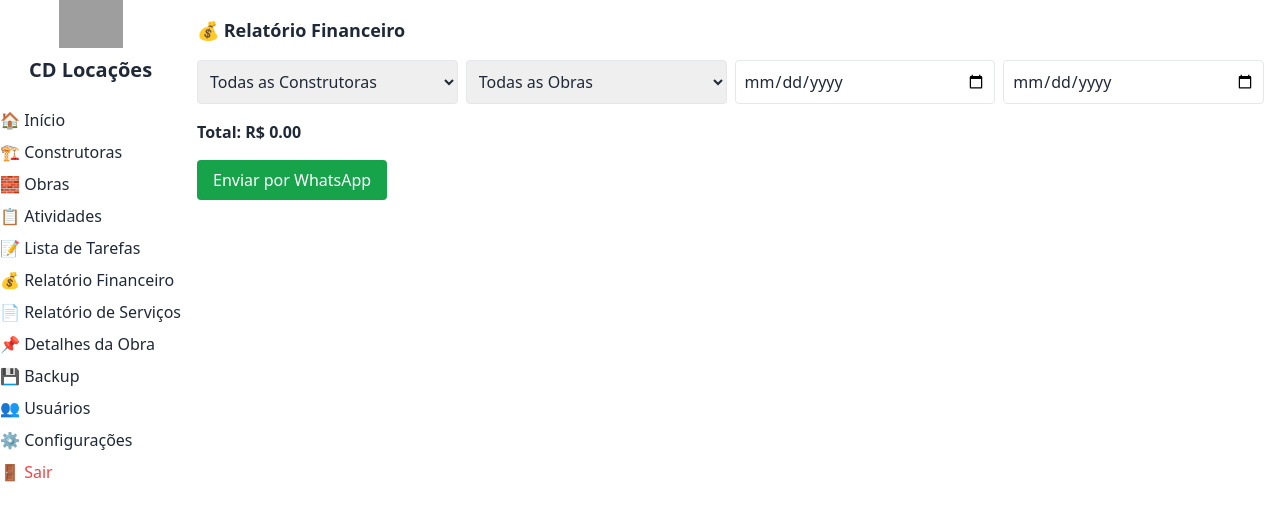
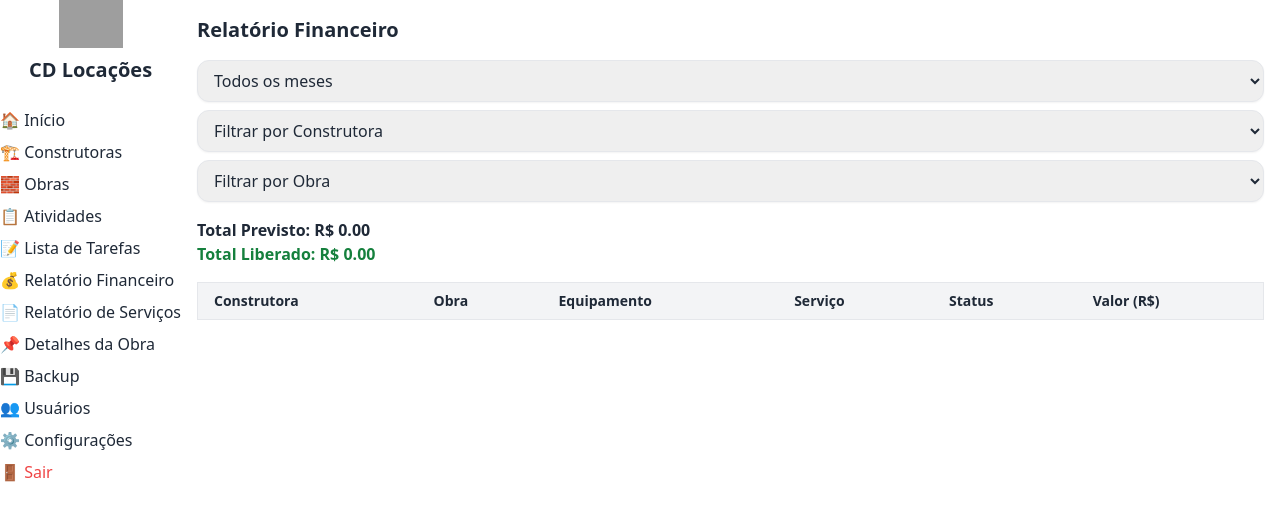
Before and after one commit to CarlosBraga123/CD-Locacoes-1.2, a React (Vite) app: page / in a window 1280 px wide. Both pictures are taken after a click on the button "💰 Relatório Financeiro". Shown: the top 520 px of the page. Built offline with nearby package versions, Linux system fonts and the light colour scheme; grey boxes are pictures that could not be loaded.

Commit message:
Update RelatorioFinanceiro.jsx

```diff
--- a/src/components/RelatorioFinanceiro.jsx
+++ b/src/components/RelatorioFinanceiro.jsx
@@ -1,129 +1,156 @@
+// RelatorioFinanceiro.jsx - Versão com tabela e totais
 import { useEffect, useState } from "react";
 
 export default function RelatorioFinanceiro() {
   const [atividades, setAtividades] = useState([]);
-  const [construtoras, setConstrutoras] = useState([]);
-  const [obras, setObras] = useState([]);
-  const [valores, setValores] = useState({});
+  const [filtroConstrutora, setFiltroConstrutora] = useState("");
+  const [filtroObra, setFiltroObra] = useState("");
+  const [filtroMes, setFiltroMes] = useState("");
 
-  const [filtros, setFiltros] = useState({
-    construtora: "",
-    obra: "",
-    dataInicio: "",
-    dataFim: "",
-  });
 
   useEffect(() => {
-    setAtividades(JSON.parse(localStorage.getItem("atividades") || "[]"));
-    setConstrutoras(JSON.parse(localStorage.getItem("construtoras") || "[]"));
-    setObras(JSON.parse(localStorage.getItem("obras") || "[]"));
-    setValores(JSON.parse(localStorage.getItem("valoresServicos") || "{}"));
+    const dados = JSON.parse(localStorage.getItem("atividades")) || [];
+    setAtividades(dados);
   }, []);
 
-  const formatarData = (data) => {
-    if (!data) return "—";
-    const [y, m, d] = data.split("-");
-    return `${d}/${m}/${y}`;
-  };
+  let valoresPadrao = {};
+try {
+  valoresPadrao = JSON.parse(localStorage.getItem("valoresPadrao")) || {};
+} catch {
+  console.warn("Erro ao ler valoresPadrao do localStorage");
+}
 
-  const filtradas = atividades.filter((a) => {
-    const dentroConstrutora = !filtros.construtora || a.construtora === filtros.construtora;
-    const dentroObra = !filtros.obra || a.obra === filtros.obra;
-    const dentroPeriodo =
-      (!filtros.dataInicio || a.dataLiberacao >= filtros.dataInicio) &&
-      (!filtros.dataFim || a.dataLiberacao <= filtros.dataFim);
+const primeiroDiaMesAtual = new Date();
+primeiroDiaMesAtual.setDate(1);
+const mesFormatadoAtual = primeiroDiaMesAtual.toISOString().slice(0, 7);
 
-    return dentroConstrutora && dentroObra && dentroPeriodo;
-  });
+const atividadesFiltradas = atividades.filter((item) => {
+  const matchConstrutora =
+    !filtroConstrutora || item.construtora === filtroConstrutora;
+  const matchObra = !filtroObra || item.obra === filtroObra;
 
-  const calcularTotal = () => {
-    return filtradas.reduce((acc, item) => {
-      const chave = `${item.equipamento}-${item.servico}`;
-      const valor = parseFloat(valores[chave] || 0);
-      return acc + valor;
-    }, 0).toFixed(2);
-  };
+  let matchMes = true;
+  if (filtroMes === "mesAtual") {
+    matchMes = item.dataAgendamento >= primeiroDiaMesAtual.toISOString().slice(0, 10);
+  } else if (filtroMes.startsWith("fechamento:")) {
+    const mesAlvo = filtroMes.split(":"[1]);
+    matchMes = item.dataLiberacao?.slice(0, 7) === mesAlvo;
+  } else if (filtroMes && filtroMes.length === 7) {
+    matchMes = item.dataAgendamento?.startsWith(filtroMes);
+  }
 
-  const exportarWhatsApp = () => {
-    const linhas = filtradas.map((item) => {
-      const chave = `${item.equipamento}-${item.servico}`;
-      const valor = parseFloat(valores[chave] || 0).toFixed(2);
-      return `${item.servico} - ${item.equipamento} (${item.construtora} / ${item.obra}) - ${formatarData(item.dataLiberacao)} - R$ ${valor}`;
-    });
+  return matchConstrutora && matchObra && matchMes;
+});
 
-    const texto = `📊 *Relatório Financeiro*\n\n${linhas.join("\n")}\n\nTotal: R$ ${calcularTotal()}`;
-    const url = `https://wa.me/?text=${encodeURIComponent(texto)}`;
-    window.open(url, "_blank");
-  };
+  const totalPrevisto = atividadesFiltradas.reduce((acc, item) => {
+  const chave = `${item.equipamento}-${item.servico}`;
+  const valor = Number(valoresPadrao[chave] || 0);
+  return acc + valor;
+}, 0);
+
+  const totalLiberado = atividadesFiltradas.reduce((acc, item) => {
+  const chave = `${item.equipamento}-${item.servico}`;
+  const valor = Number(valoresPadrao[chave] || 0);
+  return acc + (item.dataLiberacao ? valor : 0);
+}, 0);
 
   return (
-    <div className="p-4 space-y-4">
-      <h2 className="text-lg font-bold">💰 Relatório Financeiro</h2>
+    <div className="p-4">
+      <h2 className="text-xl font-semibold mb-4">Relatório Financeiro</h2>
 
-      <div className="grid grid-cols-1 sm:grid-cols-4 gap-2">
+      <div className="grid gap-2 mb-4">
         <select
-          value={filtros.construtora}
-          onChange={(e) => setFiltros({ ...filtros, construtora: e.target.value, obra: "" })}
-          className="border p-2 rounded"
+  value={filtroMes}
+  onChange={(e) => setFiltroMes(e.target.value)}
+  className="w-full border rounded-xl px-3 py-2 shadow-sm"
+>
+  <option value="">Todos os meses</option>
+  <option value="mesAtual">Mês Atual</option>
+
+  {/* Fechamentos mensais baseados em data de liberação */}
+  {[...new Set(atividades.map((a) => a.dataLiberacao?.slice(0, 7)))]
+    .filter(Boolean)
+    .sort()
+    .map((mes) => (
+      <option key={`fechamento:${mes}`} value={`fechamento:${mes}`}>
+        Fechamento Mensal ({mes.split("-").reverse().join("/")})
+      </option>
+    ))}
+
+  {/* Meses normais baseados em data de agendamento */}
+  {[...new Set(atividades.map((a) => a.dataAgendamento?.slice(0, 7)))]
+    .filter(Boolean)
+    .sort()
+    .map((mes) => (
+      <option key={mes} value={mes}>
+        {mes.split("-").reverse().join("/")}
+      </option>
+    ))}
+</select>
+        <select
+          value={filtroConstrutora}
+          onChange={(e) => setFiltroConstrutora(e.target.value)}
+          className="w-full border rounded-xl px-3 py-2 shadow-sm"
         >
-          <option value="">Todas as Construtoras</option>
-          {construtoras.map((c) => (
-            <option key={c.id} value={c.nome}>{c.nome}</option>
+          <option value="">Filtrar por Construtora</option>
+          {[...new Set(atividades.map((a) => a.construtora))].map((c) => (
+            <option key={c}>{c}</option>
           ))}
         </select>
 
         <select
-          value={filtros.obra}
-          onChange={(e) => setFiltros({ ...filtros, obra: e.target.value })}
-          className="border p-2 rounded"
+          value={filtroObra}
+          onChange={(e) => setFiltroObra(e.target.value)}
+          className="w-full border rounded-xl px-3 py-2 shadow-sm"
         >
-          <option value="">Todas as Obras</option>
-          {obras
-            .filter((o) => !filtros.construtora || o.construtora === filtros.construtora)
-            .map((o) => (
-              <option key={o.id} value={o.nome}>{o.nome}</option>
-            ))}
+          <option value="">Filtrar por Obra</option>
+          {[...new Set(atividades.map((a) => a.obra))].map((o) => (
+            <option key={o}>{o}</option>
+          ))}
         </select>
-
-        <input
-          type="date"
-          value={filtros.dataInicio}
-          onChange={(e) => setFiltros({ ...filtros, dataInicio: e.target.value })}
-          className="border p-2 rounded"
-        />
-        <input
-          type="date"
-          value={filtros.dataFim}
-          onChange={(e) => setFiltros({ ...filtros, dataFim: e.target.value })}
-          className="border p-2 rounded"
-        />
       </div>
 
-      <ul className="mt-4 space-y-2">
-        {filtradas.map((item) => {
-          const chave = `${item.equipamento}-${item.servico}`;
-          const valor = parseFloat(valores[chave] || 0).toFixed(2);
-          return (
-            <li key={item.id} className="border p-3 rounded bg-white shadow-sm">
-              <strong>{item.servico} - {item.equipamento}</strong> <br />
-              {item.construtora} / {item.obra} <br />
-              Liberado: {formatarData(item.dataLiberacao)} <br />
-              💲 R$ {valor}
-            </li>
-          );
-        })}
-      </ul>
-
-      <div className="mt-4 font-bold">
-        Total: R$ {calcularTotal()}
+      <div className="mb-4">
+        <p className="font-semibold text-gray-800">Total Previsto: R$ {totalPrevisto.toFixed(2)}</p>
+        <p className="font-semibold text-green-700">Total Liberado: R$ {totalLiberado.toFixed(2)}</p>
       </div>
 
-      <button
-        onClick={exportarWhatsApp}
-        className="bg-green-600 text-white px-4 py-2 rounded mt-2"
-      >
-        Enviar por WhatsApp
-      </button>
+      <div className="overflow-auto">
+        <table className="min-w-full border rounded-xl shadow text-sm">
+          <thead>
+            <tr className="bg-gray-100 text-left">
+              <th className="px-4 py-2">Construtora</th>
+              <th className="px-4 py-2">Obra</th>
+              <th className="px-4 py-2">Equipamento</th>
+              <th className="px-4 py-2">Serviço</th>
+              <th className="px-4 py-2">Status</th>
+              <th className="px-4 py-2">Valor (R$)</th>
+            </tr>
+          </thead>
+          <tbody>
+            {atividadesFiltradas.map((item) => (
+              <tr key={item.id} className="border-t">
+                <td className="px-4 py-2">{item.construtora}</td>
+                <td className="px-4 py-2">{item.obra}</td>
+                <td className="px-4 py-2">{item.equipamento}</td>
+                <td className="px-4 py-2">{item.servico}</td>
+                <td className="px-4 py-2">
+                  {item.dataLiberacao
+                    ? "CONCLUÍDO"
+                    : item.iniciado
+                    ? "EM ANDAMENTO"
+                    : new Date(item.dataAgendamento) > new Date()
+                    ? "AGENDADO"
+                    : ""}
+                </td>
+                <td className="px-4 py-2">{
+  Number(valoresPadrao[`${item.equipamento}-${item.servico}`] || 0).toFixed(2)
+}</td>
+              </tr>
+            ))}
+          </tbody>
+        </table>
+      </div>
     </div>
   );
 }
```
